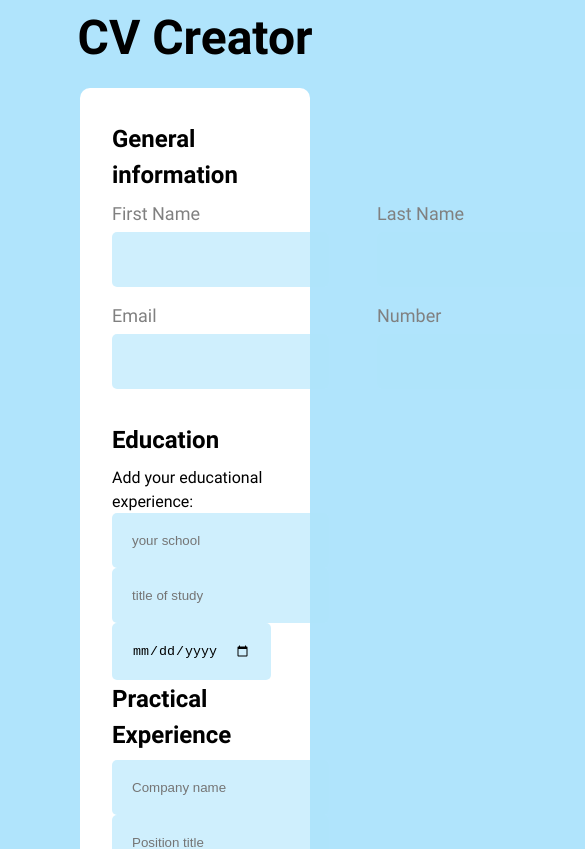
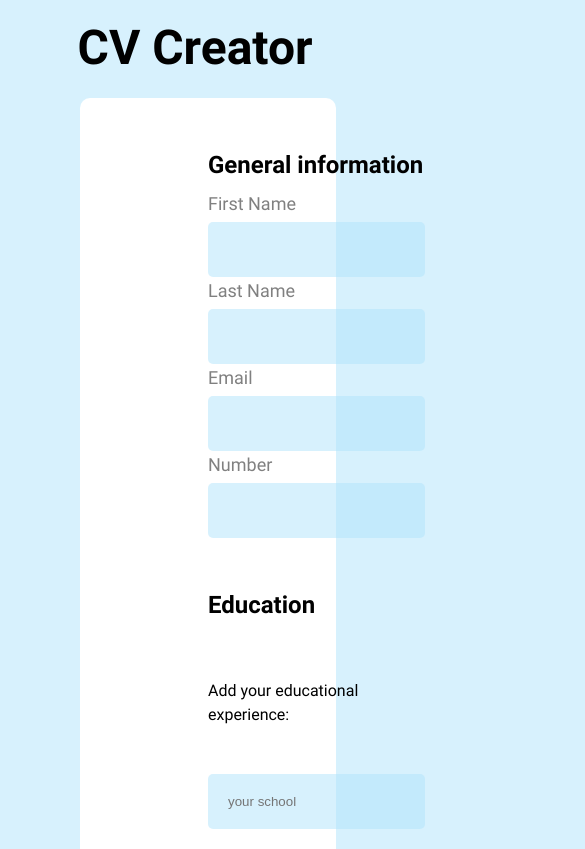
Before and after one commit to MichalRydzewski/cv-application, a React (Vite) app: page / in a window 390 px wide. Shown: the top 849 px of the page, 585 px wide, since content can reach past the window. Built offline with nearby package versions, Linux system fonts and the light colour scheme.

Commit message:
add basic grid media queries

```diff
--- a/src/edit-mode.css
+++ b/src/edit-mode.css
@@ -1,8 +1,9 @@
 :root {
-  --light-blue: rgb(176, 228, 252)
+  --light-blue: rgba(176, 228, 252, 0.5)
 }
 
 header {
+  margin: 10px;
   text-align: center;
   font-size: x-large;
 }
@@ -13,9 +14,12 @@ body {
 
 main {
   background-color: white;
+  display: grid;
+  grid-template-columns: 1fr 1fr;
+  gap: 3rem;
   margin: 1rem 5rem;
   border-radius: 10px;
-  padding: 2rem;
+  padding: 3rem;
 }
 
 h2 {
@@ -33,7 +37,7 @@ label {
 input {
   border: none;
   padding: 20px;
-  background-color: rgba(176, 228, 252, 0.6);
+  background-color: var(--light-blue);
   border-radius: 5px;
 }
 
@@ -45,10 +49,29 @@ input {
 
 /* --- */
 
-.general-grid {
+.section-grid {
   display: grid;
   grid-template-columns: 1fr 1fr;
   row-gap: 15px;
-  column-gap: 3rem;
+  column-gap: 1.5rem;
   margin-bottom: 2rem;
 }
+
+@media(width < 1200px) {
+  main {
+    padding: 5rem;
+    grid-template-columns: 1fr;
+  }
+  .section-grid {
+    column-gap: 3rem;
+  }
+}
+
+@media(width < 800px) {
+  main {
+    padding: 3rem 8rem;
+  }
+  .section-grid {
+    grid-template-columns: 1fr;
+  }
+}
```
